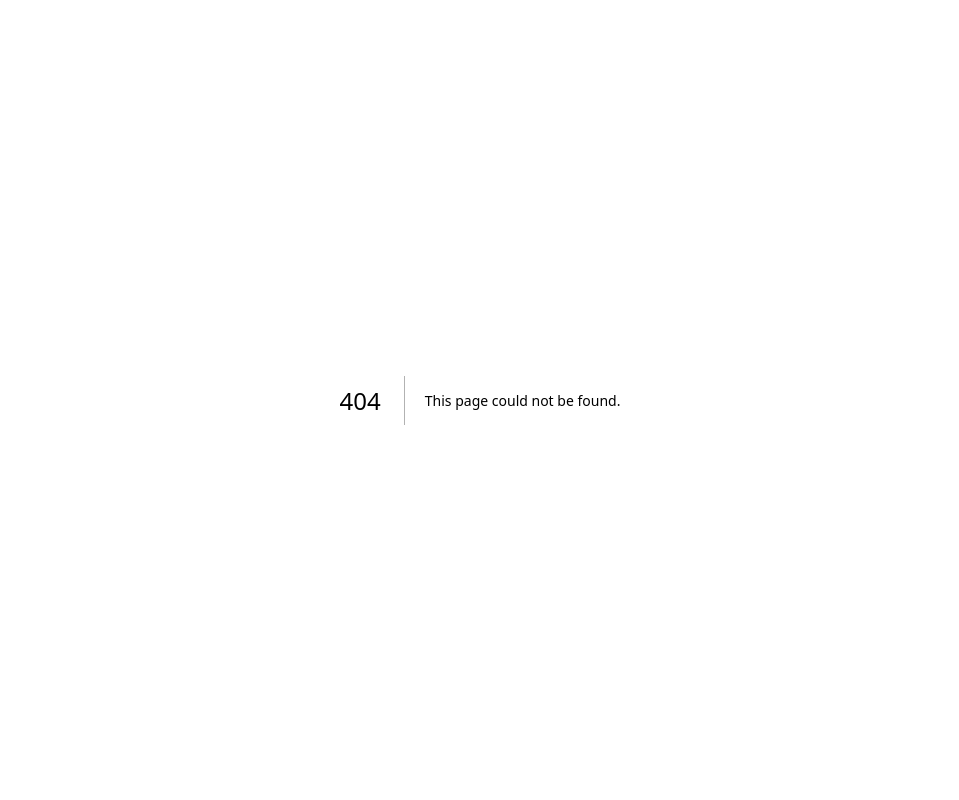
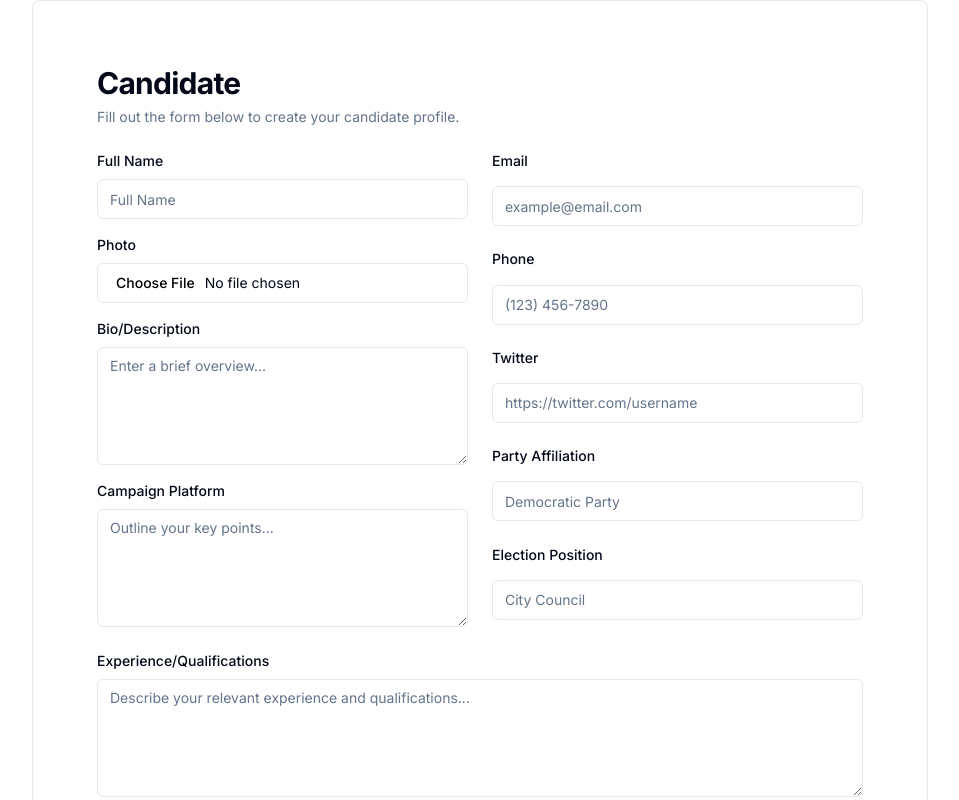
Before and after one commit to usmangq12/stellar-voting-platform, a Next.js app: page /candidate in a window 1280 px wide. Before the commit this address had no page. Shown: the top 800 px of the page, without its empty margins (160-1119 px from the left). Built offline with nearby package versions, Linux system fonts and the light colour scheme.

Commit message:
working on implementation challenge

```diff
--- /dev/null
+++ b/src/app/candidate/page.tsx
@@ -0,0 +1,101 @@
+import { Card, CardHeader, CardTitle, CardDescription, CardContent, CardFooter } from "@/components/ui/card"
+import { Label } from "@/components/ui/label"
+import { Input } from "@/components/ui/input"
+import { Textarea } from "@/components/ui/textarea"
+import { Button } from "@/components/ui/button"
+
+export default function Component() {
+  return (
+    <Card className="w-full max-w-4xl mx-auto p-6 sm:p-8 md:p-10">
+      <CardHeader>
+        <CardTitle className="text-3xl font-bold">Candidate</CardTitle>
+        <CardDescription>Fill out the form below to create your candidate profile.</CardDescription>
+      </CardHeader>
+      <CardContent>
+        <form className="grid grid-cols-1 md:grid-cols-2 gap-6">
+          <div className="grid gap-4">
+            <div className="grid gap-2">
+              <Label htmlFor="full-name" className="text-sm font-medium">
+                Full Name
+              </Label>
+              <Input id="full-name" placeholder="Full Name" />
+            </div>
+            <div className="grid gap-2">
+              <Label htmlFor="photo" className="text-sm font-medium">
+                Photo
+              </Label>
+              <Input id="photo" type="file" />
+            </div>
+            <div className="grid gap-2">
+              <Label htmlFor="bio" className="text-sm font-medium">
+                Bio/Description
+              </Label>
+              <Textarea id="bio" rows={5} placeholder="Enter a brief overview..." />
+            </div>
+            <div className="grid gap-2">
+              <Label htmlFor="platform" className="text-sm font-medium">
+                Campaign Platform
+              </Label>
+              <Textarea id="platform" rows={5} placeholder="Outline your key points..." />
+            </div>
+          </div>
+          <div className="grid gap-4">
+            <div className="grid gap-2">
+              <Label htmlFor="email" className="text-sm font-medium">
+                Email
+              </Label>
+              <Input id="email" type="email" placeholder="example@email.com" />
+            </div>
+            <div className="grid gap-2">
+              <Label htmlFor="phone" className="text-sm font-medium">
+                Phone
+              </Label>
+              <Input id="phone" type="tel" placeholder="(123) 456-7890" />
+            </div>
+            <div className="grid gap-2">
+              <Label htmlFor="twitter" className="text-sm font-medium">
+                Twitter
+              </Label>
+              <Input id="twitter" placeholder="https://twitter.com/username" />
+            </div>
+            <div className="grid gap-2">
+              <Label htmlFor="party" className="text-sm font-medium">
+                Party Affiliation
+              </Label>
+              <Input id="party" placeholder="Democratic Party" />
+            </div>
+            <div className="grid gap-2">
+              <Label htmlFor="position" className="text-sm font-medium">
+                Election Position
+              </Label>
+              <Input id="position" placeholder="City Council" />
+            </div>
+          </div>
+          <div className="col-span-full">
+            <div className="grid gap-2">
+              <Label htmlFor="experience" className="text-sm font-medium">
+                Experience/Qualifications
+              </Label>
+              <Textarea
+                id="experience"
+                rows={5}
+                placeholder="Describe your relevant experience and qualifications..."
+              />
+            </div>
+            <div className="grid gap-2">
+              <Label htmlFor="documents" className="text-sm font-medium">
+                Public key
+              </Label>
+              <Input id="Publickey" />
+            </div>
+          </div>
+        </form>
+      </CardContent>
+      <CardFooter>
+        <div className="flex justify-end">
+          <Button>Submit Profile</Button>
+        </div>
+      </CardFooter>
+    </Card>
+  )
+}
--- a/src/app/registervote/page.tsx
+++ b/src/app/registervote/page.tsx
@@ -39,7 +39,7 @@ export default function Component() {
             </div>
             <div className="space-y-2">
               <Label htmlFor="gender">Gender</Label>
-              <Select id="gender" required>
+              <Select  required>
                 <SelectTrigger>
                   <SelectValue placeholder="Select gender" />
                 </SelectTrigger>
@@ -89,7 +89,7 @@ export default function Component() {
             </div>
             <div className="space-y-2">
               <Label htmlFor="political-party">Political Party (optional)</Label>
-              <Select id="political-party">
+              <Select >
                 <SelectTrigger>
                   <SelectValue placeholder="Select political party" />
                 </SelectTrigger>
--- a/src/app/signin/page.tsx
+++ b/src/app/signin/page.tsx
@@ -1,12 +1,12 @@
-"use client"
+"use client";
 import React, { useState } from "react";
 import Link from "next/link";
 import { Button, Label, Input } from "../../components/ui";
 
 const SignIn = () => {
-
   const [email, setEmail] = useState("");
   const [publicKey, setPublicKey] = useState("");
+  const [challengeResponse, setChallengeResponse] = useState("");
 
   const handleSubmit = async (event: { preventDefault: () => void; }) => {
     event.preventDefault();
@@ -14,6 +14,7 @@ const SignIn = () => {
     const data = {
       email,
       publicKey,
+      response: challengeResponse,
     };
 
     try {
@@ -30,11 +31,9 @@ const SignIn = () => {
       }
 
       const result = await response.json();
-      // Handle successful sign-in (e.g., redirect, store token, etc.)
       console.log(result);
     } catch (error) {
       console.error("Error signing in:", error);
-      // Handle error (e.g., show error message)
     }
   };
 
@@ -84,6 +83,22 @@ const SignIn = () => {
             />
           </div>
           <div>
+            <Label htmlFor="challenge-response" className="sr-only">
+              Challenge Response
+            </Label>
+            <Input
+              id="challenge-response"
+              name="challengeResponse"
+              type="text"
+              autoComplete="challenge-response"
+              required
+              className="relative block w-full appearance-none rounded-none rounded-t-md border border-input bg-background px-3 py-2 text-foreground placeholder-muted-foreground focus:z-10 focus:border-primary focus:outline-none focus:ring-primary sm:text-sm"
+              placeholder="Challenge Response"
+              value={challengeResponse}
+              onChange={(e) => setChallengeResponse(e.target.value)}
+            />
+          </div>
+          <div>
             <Button
               type="submit"
               className="group relative flex w-full justify-center rounded-md border border-transparent bg-primary py-2 px-4 text-sm font-medium text-primary-foreground transition-colors hover:bg-primary/80 focus:outline-none focus:ring-2 focus:ring-primary focus:ring-offset-2"
@@ -102,7 +117,7 @@ const SignIn = () => {
             className="font-lg text-primary hover:text-primary/80"
             prefetch={false}
           >
-            Sing Up
+            Sign Up
           </Link>
         </p>
       </div>
--- a/src/app/signup/page.tsx
+++ b/src/app/signup/page.tsx
@@ -10,11 +10,12 @@ const SignUp = () => {
   const [keys, setKeys] = useState<{
     publicKey: string;
     secret: string;
+    challenge?: string;
   } | null>(null);
   const [isSubmitting, setIsSubmitting] = useState<boolean>(false);
   const [message, setMessage] = useState<string | null>(null);
 
-  const fileInputRef = useRef<HTMLInputElement>(null); // Create a ref for the file input
+  const fileInputRef = useRef<HTMLInputElement>(null);
 
   const handleFileChange = (e: React.ChangeEvent<HTMLInputElement>) => {
     const file = e.target.files ? e.target.files[0] : null;
@@ -23,7 +24,7 @@ const SignUp = () => {
       const allowedTypes = ["image/png", "image/jpeg"];
       if (!allowedTypes.includes(file.type)) {
         alert("Please upload a PNG, JPG, or JPEG file.");
-        e.target.value = ""; // Clear the input
+        e.target.value = "";
         setDocument(null);
       } else {
         setDocument(file);
@@ -35,7 +36,6 @@ const SignUp = () => {
     e.preventDefault();
     setIsSubmitting(true);
 
-    // Prepare form data
     const formData = new FormData();
     formData.append("fullName", fullName);
     formData.append("email", email);
@@ -44,7 +44,6 @@ const SignUp = () => {
     }
 
     try {
-      // Send form data to the backend
       const response = await fetch("http://localhost:3000/auth/sign-up", {
         method: "POST",
         body: formData,
@@ -57,12 +56,10 @@ const SignUp = () => {
       const data = await response.json();
       setKeys(data);
 
-      // Reset form fields
       setFullName("");
       setEmail("");
       setDocument(null);
 
-      // Reset file input
       if (fileInputRef.current) {
         fileInputRef.current.value = "";
       }
@@ -143,16 +140,16 @@ const SignUp = () => {
               htmlFor="document"
               className="block text-sm font-medium text-foreground"
             >
-              Verification Document
+              Document
             </Label>
             <div className="mt-1">
               <Input
                 id="document"
                 name="document"
                 type="file"
+                accept=".png,.jpg,.jpeg"
                 onChange={handleFileChange}
-                required
-                className="block w-full appearance-none rounded-md border border-input bg-background px-3 py-2 placeholder-muted-foreground shadow-sm focus:border-primary focus:outline-none focus:ring-1 focus:ring-primary sm:text-sm"
+                className="block w-full rounded-md border border-input bg-background px-3 py-2 focus:border-primary focus:outline-none focus:ring-1 focus:ring-primary sm:text-sm"
                 ref={fileInputRef}
               />
             </div>
@@ -168,7 +165,6 @@ const SignUp = () => {
           </div>
         </form>
 
-        {/* Popup for displaying keys */}
         {keys && (
           <div className="fixed inset-0 flex items-center justify-center bg-gray-800 bg-opacity-75">
             <div className="bg-white p-6 rounded-lg shadow-lg">
@@ -179,6 +175,11 @@ const SignUp = () => {
               <p className="mt-2">
                 <strong>Secret Key:</strong> {keys.secret}
               </p>
+              {keys.challenge && (
+                <p className="mt-2">
+                  <strong>Challenge:</strong> {keys.challenge}
+                </p>
+              )}
               <Button
                 onClick={() => setKeys(null)}
                 className="mt-4 bg-red-500 text-white hover:bg-red-700"
@@ -189,15 +190,14 @@ const SignUp = () => {
           </div>
         )}
 
-        {/* Display message */}
         {message && (
           <div className="fixed inset-0 flex items-center justify-center bg-gray-800 bg-opacity-75">
             <div className="bg-white p-6 rounded-lg shadow-lg">
-            <div className="mt-4 text-center text-sm text-muted-foreground">
-            {message}
-            </div>
+              <div className="mt-4 text-center text-sm text-muted-foreground">
+                {message}
+              </div>
               <Button
-                onClick={() => setKeys(null)}
+                onClick={() => setMessage(null)}
                 className="mt-4 bg-red-500 text-white hover:bg-red-700"
               >
                 Close
--- /dev/null
+++ b/src/components/ui/textarea.tsx
@@ -0,0 +1,24 @@
+import * as React from "react"
+
+import { cn } from "@/lib/utils"
+
+export interface TextareaProps
+  extends React.TextareaHTMLAttributes<HTMLTextAreaElement> {}
+
+const Textarea = React.forwardRef<HTMLTextAreaElement, TextareaProps>(
+  ({ className, ...props }, ref) => {
+    return (
+      <textarea
+        className={cn(
+          "flex min-h-[80px] w-full rounded-md border border-input bg-background px-3 py-2 text-sm ring-offset-background placeholder:text-muted-foreground focus-visible:outline-none focus-visible:ring-2 focus-visible:ring-ring focus-visible:ring-offset-2 disabled:cursor-not-allowed disabled:opacity-50",
+          className
+        )}
+        ref={ref}
+        {...props}
+      />
+    )
+  }
+)
+Textarea.displayName = "Textarea"
+
+export { Textarea }
```
Lines whose indentation alone changed are shown as unchanged.
